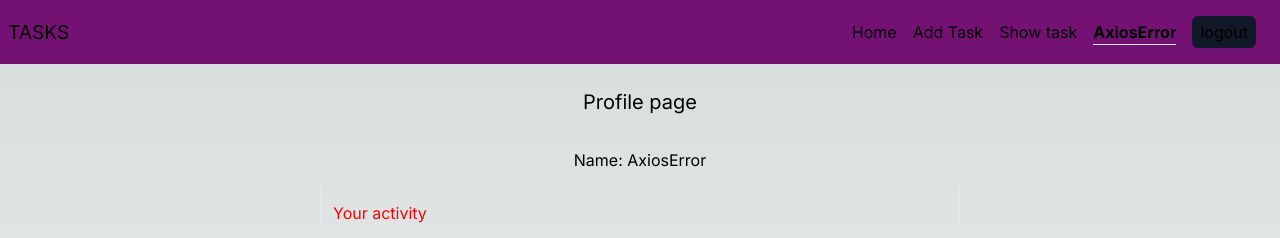
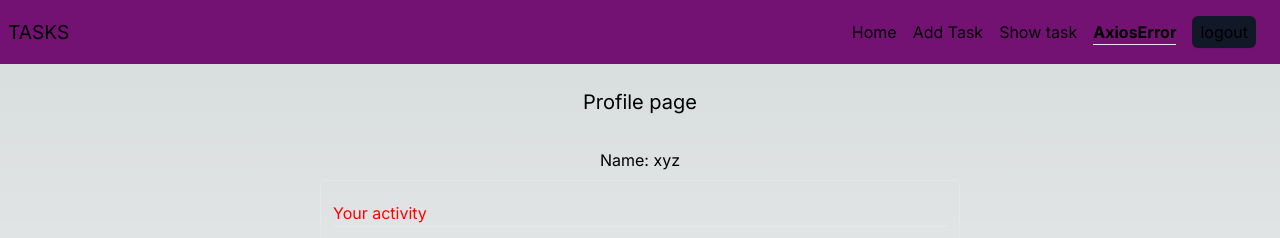
Before and after one commit to Piyush07p/task-manager, a Next.js app: page /profile in a window 1280 px wide. Shown: the top 238 px of the page. Built offline with nearby package versions, Linux system fonts and the light colour scheme; no server answers.

Commit message:
small change 1

```diff
--- a/src/app/profile/page.js
+++ b/src/app/profile/page.js
@@ -13,7 +13,7 @@ console.log(activeData)
             <section className='h-[100vh] flex flex-col items-center '>
                <h1 className='text-xl my-6'>Profile page</h1>
                <div className=' flex flex-col items-center w-[100%]'>
-                    <h1 className='my-2'>Name: {JSON.parse(localStorage.getItem("userName"))}</h1>
+                    <h1 className='my-2'>Name: xyz</h1>
                     <div className='felx flex-col  rounded-md items-center border w-[80%] sm:w-[60%] md:w-[50%] p-3'>
                         <h2 className='border-b-2 p-0 my-2 text-[red]'>Your activity</h2>
                         <div>
```
